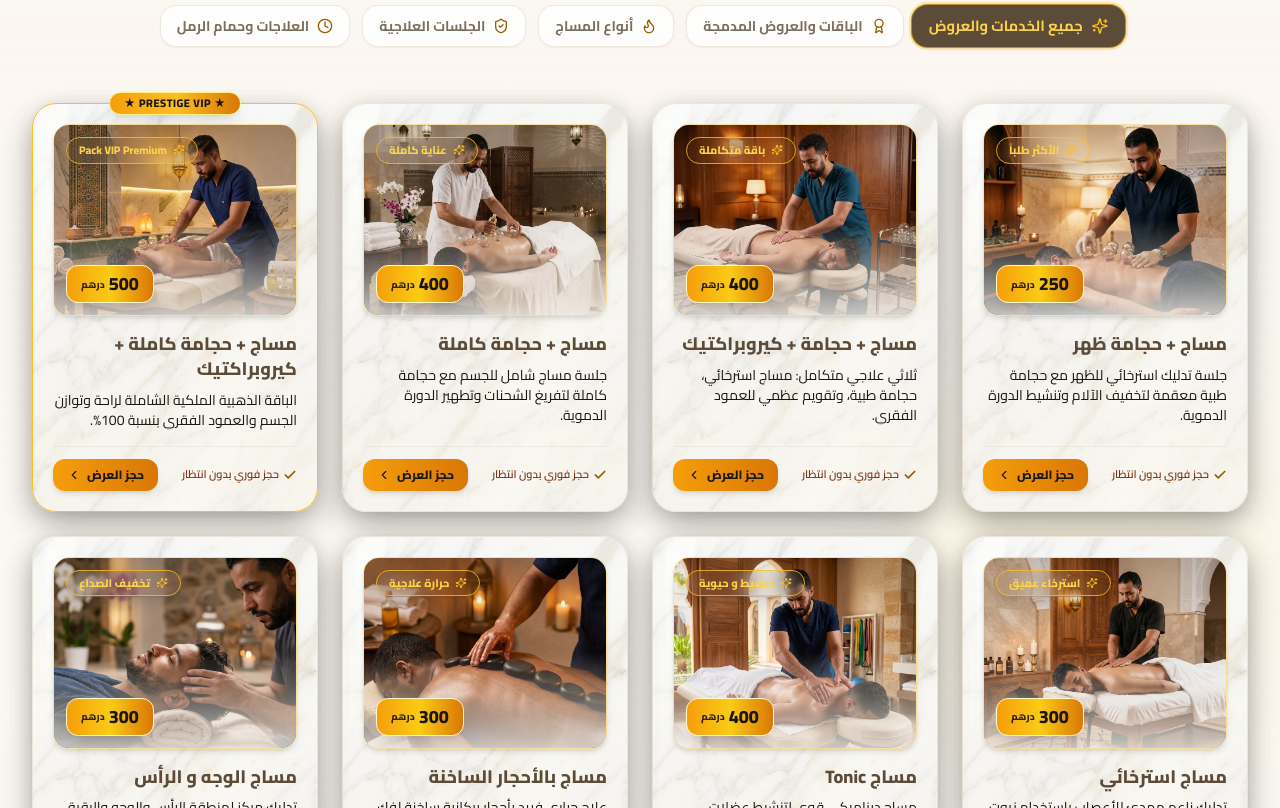
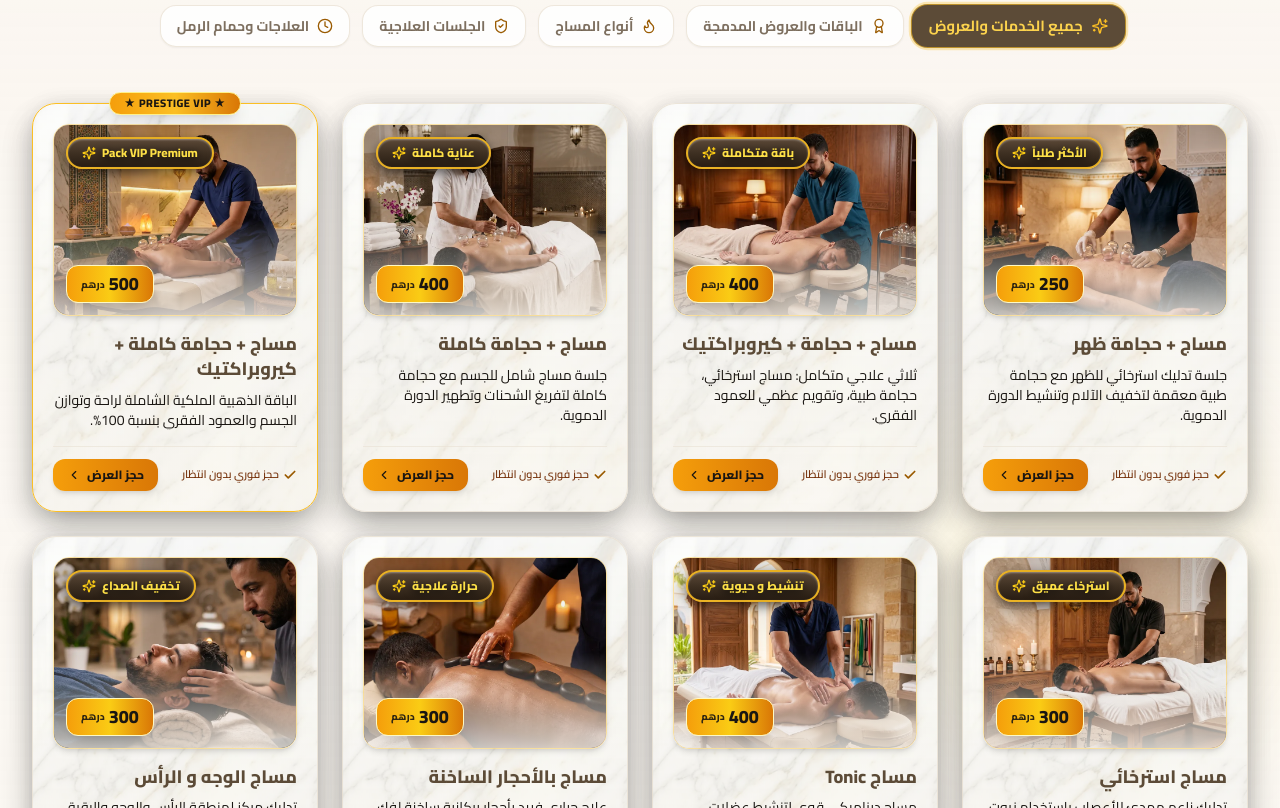
Before and after one commit to Bouzaabit-Oussama/ssadik-therapie, a React (Vite) app: page / in a window 1280 px wide. Shown: the part 2072-2880 px from the top of the page. Built offline with nearby package versions, Linux system fonts and the light colour scheme; no server answers.

Commit message:
v2.8.1: Update card pill badge gradient to match site linear color effect (#5c4937 to #281d13) with inner white highlight

```diff
--- a/src/components/PricingCatalog.jsx
+++ b/src/components/PricingCatalog.jsx
@@ -483,10 +483,10 @@ export default function PricingCatalog({ t, onOpenModal }) {
                     {/* Soft Light Gradient Vignette */}
                     <div className="absolute inset-0 bg-gradient-to-t from-therapy-950/40 via-transparent to-black/10 pointer-events-none"></div>
 
-                    {/* Sleek Floating Glassmorphic Pill Badge (Top Corner) */}
-                    <div className="absolute top-3 end-3 px-3 py-1 rounded-full bg-therapy-950/85 backdrop-blur-md border border-amber-400/80 text-amber-300 font-extrabold text-[11px] shadow-lg flex items-center gap-1.5 z-10 group-hover:scale-105 transition-transform">
-                      <Sparkles className="w-3 h-3 text-amber-400" />
-                      <span>{badge}</span>
+                    {/* Signature Metallic Bronze & Gold Pill Badge */}
+                    <div className="absolute top-3 end-3 px-3.5 py-1.5 rounded-full bg-gradient-to-b from-[#5c4937] via-[#3e3022] to-[#281d13] border-2 border-amber-400/90 text-yellow-300 font-black text-xs shadow-[inset_0_1px_2px_rgba(255,255,255,0.35),0_4px_12px_rgba(0,0,0,0.6)] flex items-center gap-1.5 z-10 group-hover:scale-105 transition-transform duration-300">
+                      <span className="drop-shadow-[0_2px_4px_rgba(0,0,0,0.9)]">{badge}</span>
+                      <Sparkles className="w-3.5 h-3.5 text-yellow-400 stroke-[2.2] flex-shrink-0" />
                     </div>
 
                     {/* Ultra-High Contrast Liquid Gold Price Tag Badge (Bottom Corner) */}
--- a/src/version.js
+++ b/src/version.js
@@ -1,2 +1,2 @@
-export const APP_VERSION = "v2.7.9";
+export const APP_VERSION = "v2.8.1";
 export const BUILD_DATE = new Date().toISOString().split('T')[0];
```
